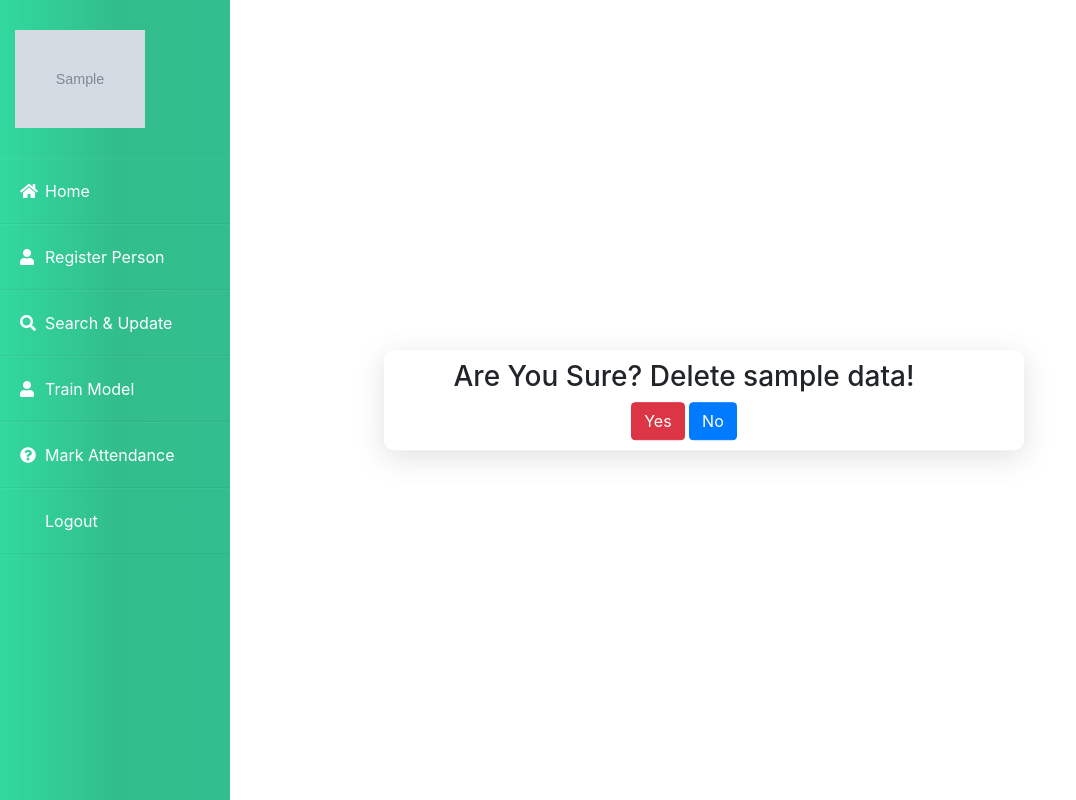
After one commit to ticTechtoee/Attendance-IRIS, a Django app: page /delete_record/1/ in a window 1280 px wide. The commit adds this page. Shown: the whole page, without its empty margins (0-1076 px from the left). Run offline with Django 4.2, Linux system fonts and the light colour scheme; tables that the repository leaves empty hold one stand-in row (values such as "Sample post"); grey boxes marked "Sample" are stand-in pictures; some libraries are stand-ins or nearby versions.

Commit message:
Changes Completed

```diff
--- a/core/templates/core/attendence_search.html
+++ b/core/templates/core/attendence_search.html
@@ -46,7 +46,7 @@
                             <td>{{information.username}}</td>
                             <td>{{information.first_name}}</td>
                             <td>{{information.email}}</td>
-                            <td><a href="{% url 'core:ViewUpdateRecord' information.id  %}">Update</a> or <a href="{% url 'core:ViewUpdateRecord' information.id  %}">Delete</a></td>
+                            <td><a href="{% url 'core:ViewUpdateRecord' information.id  %}">Update</a> or <a href="{% url 'core:ViewDeleteRecord' information.id  %}">Delete</a></td>
 
                         </tr>
                         {% endfor %}
--- /dev/null
+++ b/core/templates/core/delete_record.html
@@ -0,0 +1,42 @@
+<!DOCTYPE html>
+{% load static %}
+
+<html>
+
+<head>
+    <title>Update Record</title>
+    <link href="{% static 'CSS/student_reg.css' %}" rel="stylesheet" type="text/css">
+    <link rel='icon' href="{% static '/Images/face-attendance-icon.png' %}">
+    <link rel="stylesheet" href="https://pro.fontawesome.com/releases/v5.10.0/css/all.css">
+    <link rel="stylesheet" href="https://cdn.jsdelivr.net/npm/bootstrap@4.4.1/dist/css/bootstrap.min.css" integrity="sha384-Vkoo8x4CGsO3+Hhxv8T/Q5PaXtkKtu6ug5TOeNV6gBiFeWPGFN9MuhOf23Q9Ifjh" crossorigin="anonymous">
+
+</head>
+
+<body>
+    <div class="wrapper">
+        {% include "core/sidebar.html" %}
+        <div class="full_reg_form">
+            <div class="reg_form">
+                {% if error_messages %}
+    <ul class="error-messages">
+                {% for message in error_messages %}
+            <li class="error-message">{{ message }}</li>
+                {% endfor %}
+                </ul>
+                {% endif %}
+                <form action="" method="post" enctype="multipart/form-data">
+                    {% csrf_token %}
+                    <h3>
+                        Are You Sure? Delete {{user_data.username}} data!
+                    </h3>
+                    <button class="btn btn-danger" type="submit" name="yes">Yes</button>
+                    <button class="btn btn-primary" type="submit" name="no">No</button>
+                </form>
+            </div>
+
+        </div>
+    </div>
+
+</body>
+
+</html>
--- a/core/templates/core/update_record.html
+++ b/core/templates/core/update_record.html
@@ -113,7 +113,7 @@
                         <tr>
                             <td colspan="2">
                                 <input class="reg_btn" type="submit" />
-                                <input class="reg_btn" type="reset" value="Reset" />
+                                <!-- <input class="reg_btn" type="reset" value="Reset" /> -->
                             </td>
                         </tr>
                     </table>
--- a/core/views.py
+++ b/core/views.py
@@ -371,6 +371,10 @@ def AttendenceRecordView(request, pk):
     return render(request, 'core/person_record.html', context)
 
 def UpdateRecordView(request, pk):
+    try:
+        set_logo = ApplicationName.objects.latest('id')
+    except ApplicationName.DoesNotExist:
+        set_logo = None
     person_record = get_object_or_404(AppUser, id=pk)
     get_department = Department.objects.all()
     get_program = Program.objects.all()
@@ -435,11 +439,23 @@ def UpdateRecordView(request, pk):
 
     context = {'Record': person_record, 'dept_names': get_department, 'user_role': user_role,
                'loggedin_user': current_loggedin_user, 'programs': get_program, 'Student_Semester': get_semester,
-               'app_type': application_type}
+               'app_type': application_type, 'Set_Logo': set_logo, 'user_info':current_loggedin_user}
     return render(request, 'core/update_record.html', context)
 
 def DeleteRecordView(request, pk):
-    context = {}
+    try:
+        set_logo = ApplicationName.objects.latest('id')
+    except ApplicationName.DoesNotExist:
+        set_logo = None
+    get_user = AppUser.objects.get(id=pk)
+
+    if request.method == 'POST':
+        if 'yes' in request.POST:
+            get_user.delete()
+            return redirect('core:ViewAttendenceSearch')
+        else:
+            return redirect('core:ViewAttendenceSearch')
+    context = {'user_data':get_user, 'Set_Logo': set_logo, 'user_info':request.user}
     return render(request, 'core/delete_record.html', context)
 
 def calculate_hours_per_month(request):
```
